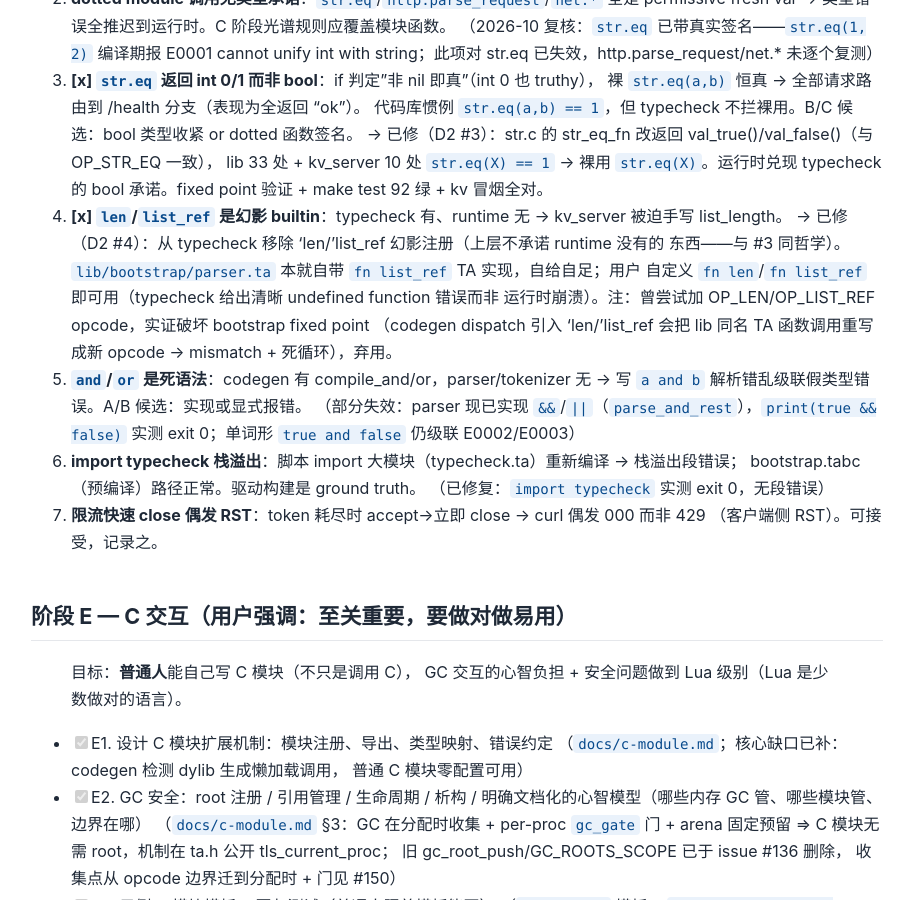
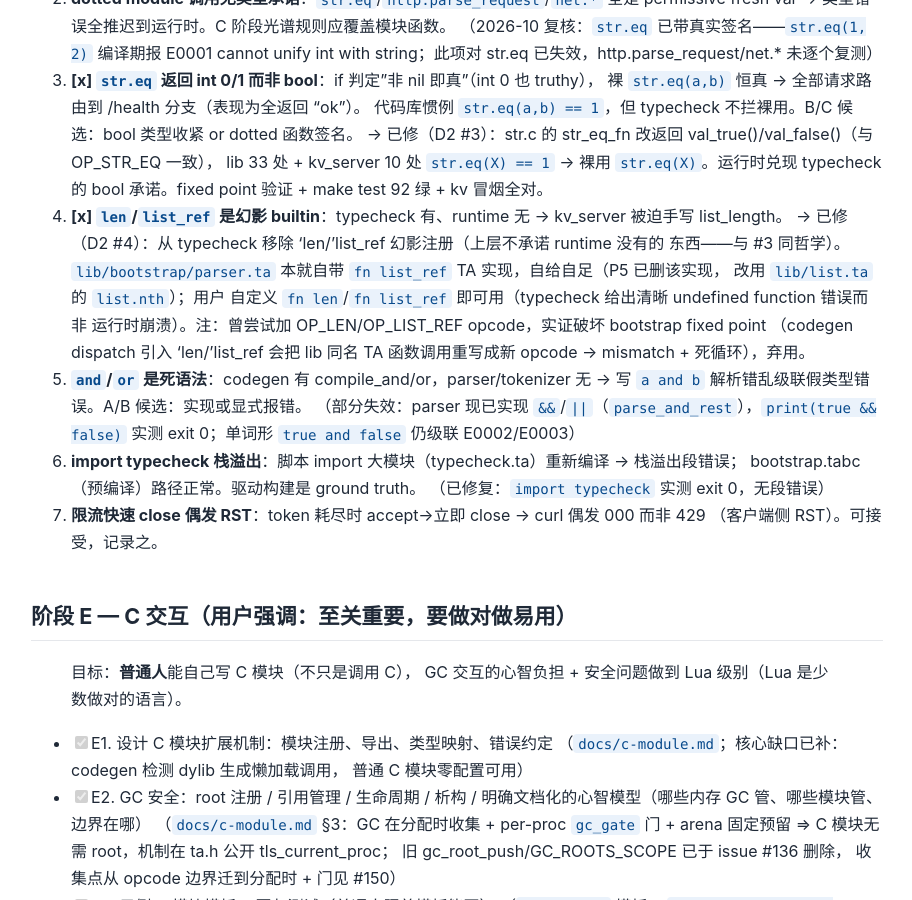
Before and after one commit to tiancaiamao/tinyactor, a Jekyll site: the page built from docs/improvement-plan.md, in a window 1280 px wide and 900 px high, scrolled down 2010 px. Shown: the whole window, without its empty margins (183-1095 px from the left). Built offline with Jekyll 4.4.1, drawn with Linux system fonts in a browser that asks for light colours; our own code applies the rules of GitHub Pages for plain Markdown files.

Commit message:
refactor(bootstrap): use lib/list instead of local list helpers (P5)
The bootstrap compiler carried hand-written copies of list operations the
standard library already provides, and several of the same operation
existed twice under different names. Each helper now has exactly one
definition:

  removed -> lib/list.ta
  list_ref (parser.ta + typecheck.ta, verbatim duplicates) -> list.nth
  list_length (parser.ta + typecheck.ta, verbatim duplicates) -> list.length
  list_len (lower-ast.ta, third length) -> list.length
  list_append + syms_append (driver.ta, verbatim duplicates) -> list.append
  list_member (typecheck.ta) -> list.member
  cg_reverse_list (lower-ast.ta) -> list.rev_append
  prepend_rev (driver.ta, same body, zero callers) -> deleted

Kept, with reasons in the report: list_union (typecheck's type-variable
set policy, not a general list op — now documented as such) and list_last
(driver-only, one definition, no stdlib counterpart).

Negative-index hazard checked for every one of the 20 list_ref call
sites before the swap: list_ref(xs, -1) returns the first element while
list.nth(xs, -1) returns nil. Every site's index is a literal 0/1/2/3, a
token cursor, or n-1 under `if n <= 0 {...} else`, so no negative index
is reachable; list.nth is also strictly more tolerant on non-pair input
(nil instead of a car crash), which no call site depended on.

Measured:
- make bootstrap x2 -> bit-identical (FIXED_POINT_OK)
- make test-bootstrap -> 5/5
- make test -> 0 failures in all 7 categories, 5 gates PASS
- test/run_compiler_tests.sh standalone -> 85/85
- A/B probes on HEAD compiler vs new compiler: identical output on
  empty/short-list/--cov boundaries; helper-level probes pin the only
  semantic divergence (negative index, non-pair list) and show it is
  not reachable from a call site

Signed-off-by: tiancaiamao <tiancaiamao@gmail.com>

```diff
--- a/docs/improvement-plan.md
+++ b/docs/improvement-plan.md
@@ -90,7 +90,8 @@ LSP 明确**不着急**（老派用户，先做基础）。
 4. **[x] `len`/`list_ref` 是幻影 builtin**：typecheck 有、runtime 无 → kv_server 被迫手写
    list_length。
    → 已修（D2 #4）：从 typecheck 移除 'len/'list_ref 幻影注册（上层不承诺 runtime 没有的
-   东西——与 #3 同哲学）。`lib/bootstrap/parser.ta` 本就自带 `fn list_ref` TA 实现，自给自足；用户
+   东西——与 #3 同哲学）。`lib/bootstrap/parser.ta` 本就自带 `fn list_ref` TA 实现，自给自足（P5 已删该实现，
+   改用 `lib/list.ta` 的 `list.nth`）；用户
    自定义 `fn len`/`fn list_ref` 即可用（typecheck 给出清晰 undefined function 错误而非
    运行时崩溃）。注：曾尝试加 OP_LEN/OP_LIST_REF opcode，实证破坏 bootstrap fixed point
    （codegen dispatch 引入 'len/'list_ref 会把 lib 同名 TA 函数调用重写成新 opcode →
```
Also changed, not shown: docs/ta-language-spec.md (+1 -1 lines), 5 other files.
